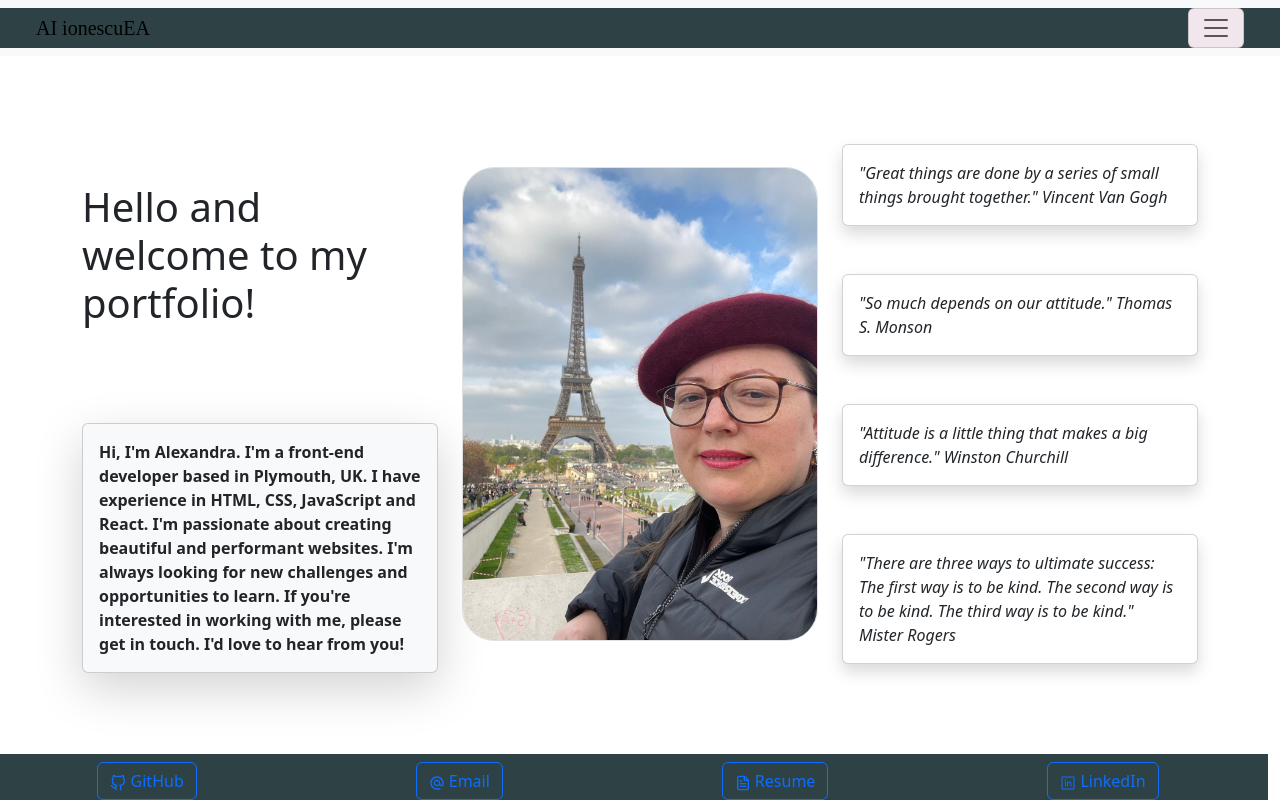
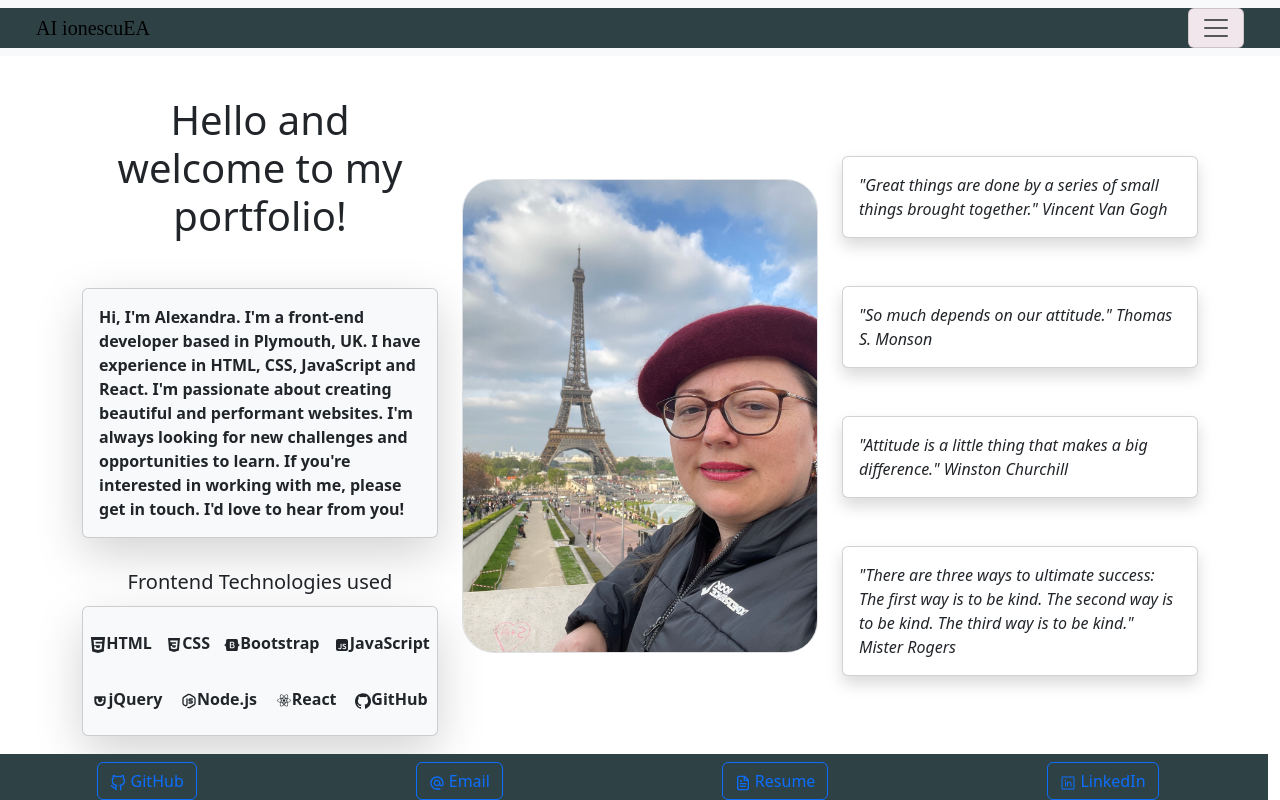
Before and after one commit to ionescuea/React-Portfolio, a React (Vite) app: page / in a window 1280 px wide. Built offline with nearby package versions, Linux system fonts and the light colour scheme.

Commit message:
Add link to repo, list of tech to home, restyle

```diff
--- a/src/components/ProjectItem.jsx
+++ b/src/components/ProjectItem.jsx
@@ -3,7 +3,7 @@ import "../styles/index.css";
 
 function ProjectItem(props) {
   return (
-    <div className="pg-card d-flex flex-row pb-0" style={{ width: "20rem" }}>
+    <div className="pg-card d-flex flex-row pb-2 mt-5" style={{ width: "20rem" }}>
       <div className="row">
         <p className="card-title h5 text-center">{props.title}</p>
         <p className="text-center">{props.tech}</p>
@@ -13,6 +13,7 @@ function ProjectItem(props) {
         <div className="card-body p-0 col-sm-12 col-lg-6">
           <div className="card-text fst-italic text-left">{props.description}</div>
         </div>
+        <a href={props.github_url} className="card-link" target='_blank'>GitHub repo</a>
       </div>
     </div>
   );
--- a/src/components/pages/Contact.jsx
+++ b/src/components/pages/Contact.jsx
@@ -21,7 +21,7 @@ function ContactFormModal() {
   return (
     <div className="container">
       <div className="row align-items-center justify-content-center h-100">
-        <div className="col-4">
+        <div className="col-12 col-md-6">
           <div className="h1 mb-3 pb-3 pt-5 text-center">
             Get in touch
           </div>
--- a/src/components/pages/Footer.jsx
+++ b/src/components/pages/Footer.jsx
@@ -1,4 +1,3 @@
-import React from 'react';
 import { FiGithub } from "react-icons/fi";
 import { PiLinkedinLogo } from "react-icons/pi";
 import { MdAlternateEmail } from "react-icons/md";
--- a/src/components/pages/Home.jsx
+++ b/src/components/pages/Home.jsx
@@ -1,11 +1,19 @@
 import 'bootstrap/dist/css/bootstrap.min.css';
 import "../../styles/index.css";
+import { ImHtmlFive } from "react-icons/im";
+import { IoLogoCss3 } from "react-icons/io";
+import { RiBootstrapFill } from "react-icons/ri";
+import { RiJavascriptFill } from "react-icons/ri";
+import { BiLogoReact } from "react-icons/bi";
+import { TbBrandNodejs } from "react-icons/tb";
+import { DiJqueryUiLogo } from "react-icons/di";
+import { ImGithub } from "react-icons/im";
 
 const Home = () => (
   <div className="container">
     <div className="row align-items-center justify-content-center h-100 mt-5 pt-5">
       <div className="col-4">
-        <div className="h1 mb-5 pb-5 pt-5">
+        <div className="h1 text-center">
           Hello and welcome to my portfolio!
         </div>
         <div className="intro card mt-5 shadow-lg p-3 rounded fw-semibold bg-light">
@@ -15,14 +23,31 @@ const Home = () => (
           and opportunities to learn. If you&apos;re interested in working with me, please
           get in touch. I&apos;d love to hear from you!
         </div>
+          <div className="h5 mt-3 pt-3 pb-1 text-center">
+            Frontend Technologies used
+          </div>
+          <div className="intro card shadow-lg rounded fw-semibold bg-light pt-2 pb-2">
+            <div className="d-flex justify-content-around align-items-center h-100 mt-3">
+              <p><ImHtmlFive />HTML</p>
+              <p><IoLogoCss3 />CSS</p>
+              <p><RiBootstrapFill />Bootstrap</p>
+              <p><RiJavascriptFill />JavaScript</p>
+            </div>
+            <div className="d-flex justify-content-around align-items-center h-100 mt-3">
+              <p><DiJqueryUiLogo />jQuery</p>
+              <p><TbBrandNodejs />Node.js</p>
+              <p><BiLogoReact />React</p>
+              <p><ImGithub />GitHub</p>
+            </div>
+          </div>
       </div>
 
-      <div className="col-4">
-        <img src="src/assets/alex-photo.jpg" alt="Alex's picture" className="rounded-5 d-block img-thumbnail p-0"></img>
+      <div className="col-4 col-sm-12 col-md-4">
+        <img src="src/assets/alex-photo.jpg" alt="Alex's picture" className="img-fluid rounded-5 d-block img-thumbnail p-0"></img>
       </div>
 
-      <div className="col-4">
-        <div className="col-3 card shadow rounded w-100 mt-5 mb-5">
+      <div className="col-4 col-sm-12 col-md-4 mt-5">
+        <div className="col-3 card shadow rounded w-100 mb-5">
           <div className="card-body">
             <div className="quotes fst-italic">
               &quot;Great things are done by a series of small things brought together.&quot; Vincent Van Gogh
--- a/src/components/pages/ProjectGallery.jsx
+++ b/src/components/pages/ProjectGallery.jsx
@@ -1,26 +1,29 @@
-import React from 'react';
 import 'bootstrap/dist/css/bootstrap.min.css';
 import '/src/styles/index.css';
 import ProjectItem from '../ProjectItem';
 
 const ProjectGallery = () => (
   <div className="mb-5">
-    <div className="container text-center">
+    <div className="container text-center mt-5">
       <h2>Successful Projects I&apos;m Proud Of</h2>
       <p>No better way to get experience than real-life projects</p>
     </div>
     <div className="row py-2">
       <hr></hr>
       <div className="row justify-content-around">
-        <ProjectItem title="Weather Dashboard" image_url="src/assets/weather-dashboard.jpg" project_url="https://ionescuea.github.io/Weather-Dashboard/" tech="JavaScript & API's" description="This project displays the weather and the forecast for the next 5 days, using API&apos;s and local storage" />
-        <ProjectItem title="Work Day Scheduler" image_url="src/assets/work-day-scheduler.jpg" project_url="https://ionescuea.github.io/Work-Day-Scheduler/" tech="JavaScript, jQuery & Daily.js" description="This project allows the user to set up a day and time to be scheduled" />
-        <ProjectItem title="Readme Generator" image_url="src/assets/readme-generator.jpg" project_url="https://github.com/ionescuea/Readme-Generator" tech="CLI Application, JavaScript, ES6, Node.js" description="This project generates a readme with multiple-choice questions" />
+        <ProjectItem title="Weather Dashboard" image_url="src/assets/weather-dashboard.jpg" project_url="https://ionescuea.github.io/Weather-Dashboard/" github_url="https://github.com/ionescuea/Weather-Dashboard" tech="JavaScript & API's" description="This project displays the weather and the forecast for the next 5 days, using API&apos;s and local storage" />
+        <ProjectItem title="Work Day Scheduler" image_url="src/assets/work-day-scheduler.jpg" project_url="https://ionescuea.github.io/Work-Day-Scheduler/" github_url="https://github.com/ionescuea/Work-Day-Scheduler" tech="JavaScript, jQuery & Daily.js" description="This project allows the user to set up a day and time to be scheduled" />
+        <ProjectItem title="Readme Generator" image_url="src/assets/readme-generator.jpg" project_url="https://github.com/ionescuea/Readme-Generator" github_url="https://github.com/ionescuea/Readme-Generator" tech="CLI Application, JavaScript, ES6, Node.js" description="This project generates a readme with multiple-choice questions" />
       </div>
 
       <div className="row justify-content-around">
-        <ProjectItem title="Photo Music" image_url="src/assets/photo-music.jpg" project_url="https://mannyigho.github.io/photo-music/" tech="HTML, CSS Bootstrap, JavaScript, API's" description="This project allows the user to search for the latest photo and music" />
-        <ProjectItem title="Horiseon" image_url="src/assets/horiseon.jpg" project_url="https://ionescuea.github.io/Horiseon/" tech="HTML, CSS" description="This project displays Horiseon&apos;s social media presence" />
-        <ProjectItem title="Team Profile Generator" image_url="src/assets/my-team.jpg" project_url="https://github.com/ionescuea/Team-Profile-Generator" tech="CLI Application, ES6, Node.js, JavaScript" description="This application will take in information about employees, then generates an HTML webpage that displays summaries for each person." />
+        <ProjectItem title="Photo Music" image_url="src/assets/photo-music.jpg" project_url="https://mannyigho.github.io/photo-music/" github_url="https://github.com/mannyigho/photo-music" tech="HTML, CSS Bootstrap, JavaScript, API's" description="This project allows the user to search for the latest photo and music" />
+        <ProjectItem title="Horiseon" image_url="src/assets/horiseon.jpg" project_url="https://ionescuea.github.io/Horiseon/" github_url="https://github.com/ionescuea/Horiseon" tech="HTML, CSS" description="This project displays Horiseon&apos;s social media presence" />
+        <ProjectItem title="Team Profile Generator" image_url="src/assets/my-team.jpg" project_url="https://github.com/ionescuea/Team-Profile-Generator" github_url="https://github.com/ionescuea/Team-Profile-Generator" tech="CLI Application, ES6, Node.js, JavaScript" description="This application will take in information about employees, then generates an HTML webpage that displays summaries for each person." />
+      </div>
+      <div>
+        <p className="continued d-flex justify-content-end fst-italic">...to be continued...</p>
+        <hr></hr>
       </div>
     </div>
   </div>
--- a/src/styles/index.css
+++ b/src/styles/index.css
@@ -13,6 +13,11 @@ body {
   -moz-osx-font-smoothing: grayscale;
   background-color: var(--color2);
   color:var(--color1);
+}
+
+/* Navbar */
+h5 {
+  color: var(--color1);
 }
 
 .navbar {
@@ -112,6 +117,10 @@ button.navbar-toggler {
   background-color: var(--color3);
 }
 
+card-link {
+  color: var(--color3);
+}
+
 p {
   margin: 0px;
   padding: 0px;
@@ -119,6 +128,10 @@ p {
 
 .card-text {
   margin-left: 10px;
+}
+
+.continued {
+  color: var(--color3);
 }
 
 /* Footer */
```
